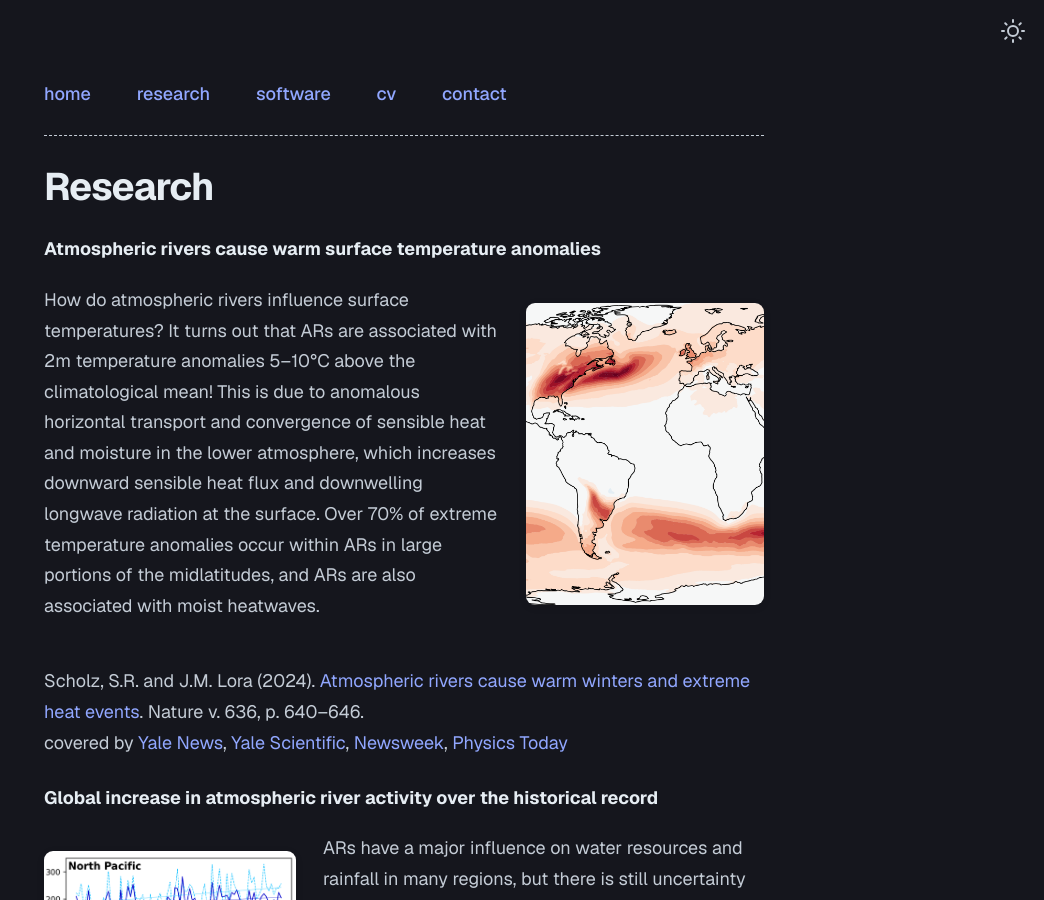
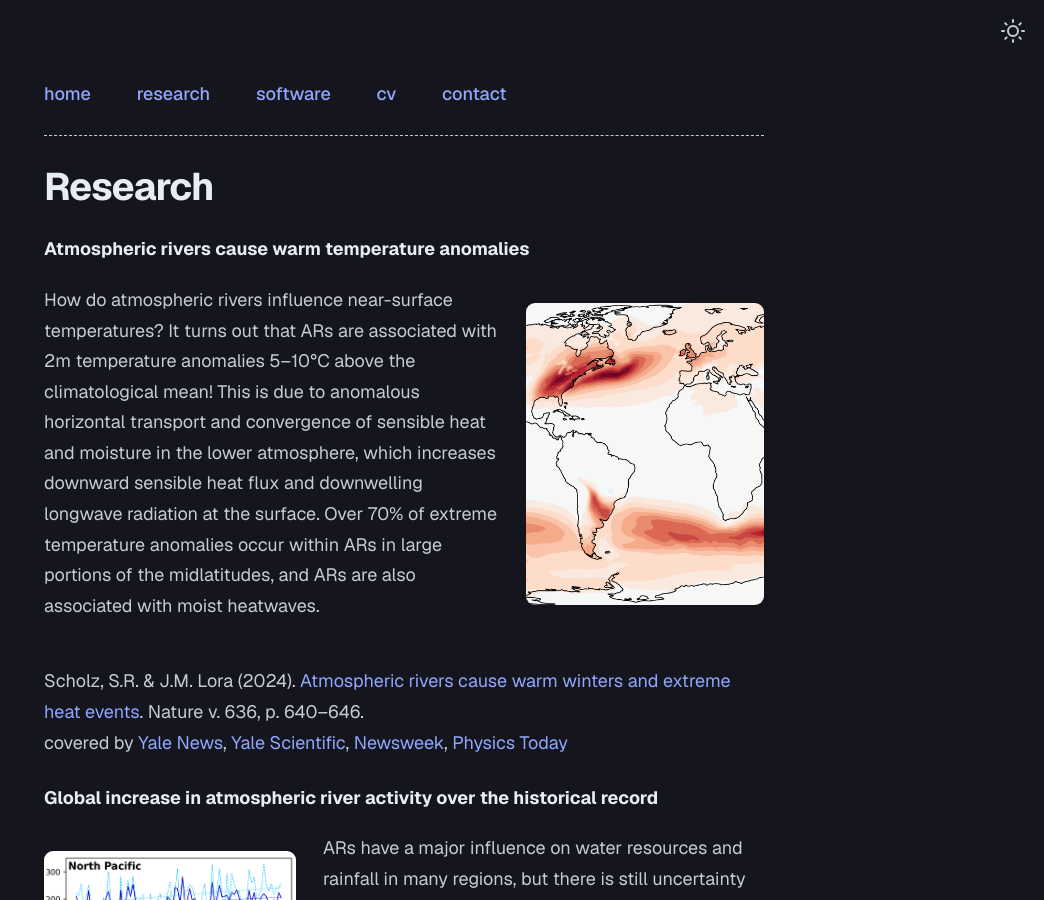
Before and after one commit to serenarscholz/serenarscholz.github.io, a Jekyll site: the page built from research.md, in a window 1280 px wide and 900 px high. Shown: the whole window, without its empty margins (236-1280 px from the left). Built offline with Jekyll 4.4.1, drawn with Linux system fonts in a browser that asks for light colours.

Commit message:
Update research.md

```diff
--- a/research.md
+++ b/research.md
@@ -4,16 +4,16 @@ title: Research
 permalink: /research/
 ---
 
-#### Atmospheric rivers cause warm surface temperature anomalies
+#### Atmospheric rivers cause warm temperature anomalies
 
 <img src="/assets/Fig_Cropped_Website.png"
      alt="Net effect of 2m temperature anomalies associated with atmospheric rivers"
      style="float: right; width: 33%; margin: 1em 0 1em 1.5em;">
 
-How do atmospheric rivers influence surface temperatures? It turns out that ARs are associated with 2m temperature anomalies 5–10°C above the climatological mean! This is due to anomalous horizontal transport and convergence of sensible heat and moisture in the lower atmosphere, which increases downward sensible heat flux and downwelling longwave radiation at the surface. Over 70% of extreme temperature anomalies occur within ARs in large portions of the midlatitudes, and ARs are also associated with moist heatwaves.
+How do atmospheric rivers influence near-surface temperatures? It turns out that ARs are associated with 2m temperature anomalies 5–10°C above the climatological mean! This is due to anomalous horizontal transport and convergence of sensible heat and moisture in the lower atmosphere, which increases downward sensible heat flux and downwelling longwave radiation at the surface. Over 70% of extreme temperature anomalies occur within ARs in large portions of the midlatitudes, and ARs are also associated with moist heatwaves.
 <div style="clear: both;"></div>
 
-Scholz, S.R. and J.M. Lora (2024). [Atmospheric rivers cause warm winters and extreme heat events](https://doi.org/10.1038/s41586-024-08238-7). Nature v. 636, p. 640–646.\
+Scholz, S.R. & J.M. Lora (2024). [Atmospheric rivers cause warm winters and extreme heat events](https://doi.org/10.1038/s41586-024-08238-7). Nature v. 636, p. 640–646.\
 covered by [Yale News](https://news.yale.edu/2024/12/18/intense-ribbons-rain-also-bring-heat-yale-scientists-say), [Yale Scientific](https://www.yalescientific.org/2025/04/rings-of-fire/), [Newsweek](https://www.newsweek.com/atmospheric-river-extreme-heat-heatwave-temperature-weather-us-2002742), [Physics Today](https://physicstoday.aip.org/news/atmospheric-rivers-bring-anomalously-high-temperatures)
 
 #### Global increase in atmospheric river activity over the historical record
```
